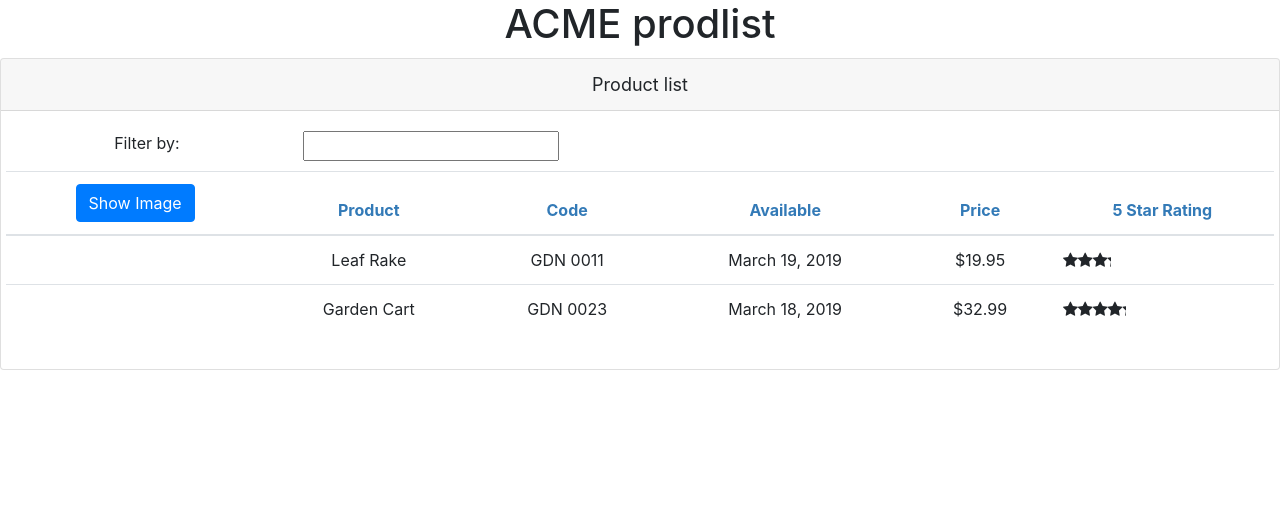
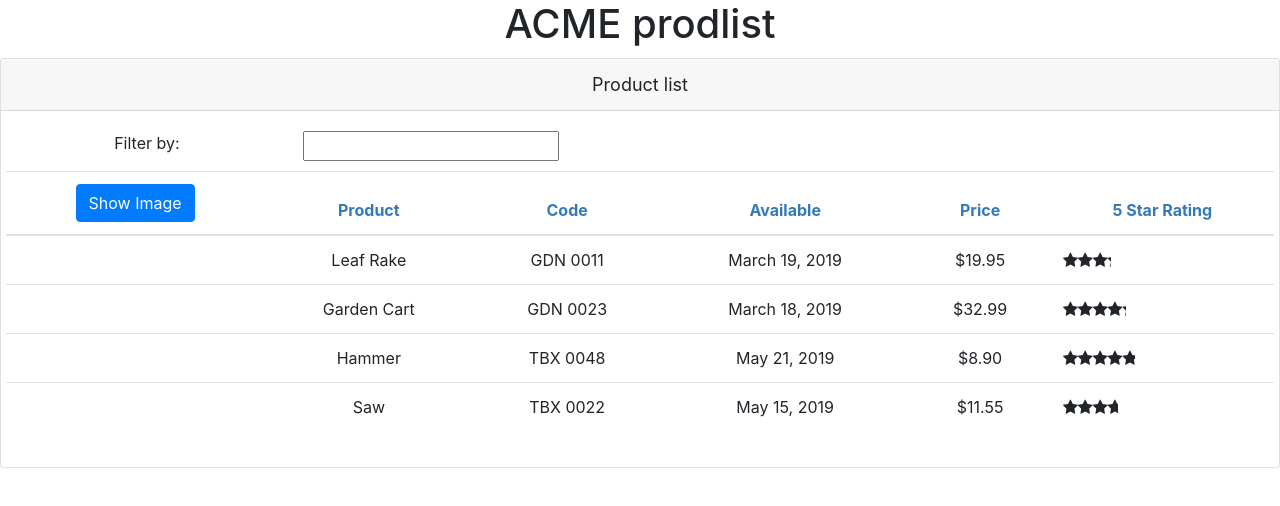
Before and after one commit to pradeepan90/https-github.com-pradeepan90-deborahKfull, an Angular app: page / in a window 1280 px wide. Shown: the top 506 px of the page. Built offline with nearby package versions, Linux system fonts and the light colour scheme.

Commit message:
1 file modified, 1 added

```diff
--- a/src/app/products/product-list.component.ts
+++ b/src/app/products/product-list.component.ts
@@ -1,5 +1,6 @@
 import { Component } from "@angular/core";
 import { IProduct } from "./product";
+import {ProductService} from "./product.service";
 
 @Component({
   selector: "pm-products",
@@ -11,28 +12,7 @@
   showImage: boolean = false;
   //listFilter: string = "cart";
   filteredProducts: IProduct[] = [];
-  products: IProduct[] = [
-    {
-      productId: 1,
-      productName: "Leaf Rake",
-      productCode: "GDN-0011",
-      releaseDate: "March 19, 2019",
-      description: "Leaf rake with 48-inch wooden handle.",
-      price: 19.95,
-      starRating: 3.2,
-      imageUrl: "assets/images/leaf_rake.png"
-    },
-    {
-      productId: 2,
-      productName: "Garden Cart",
-      productCode: "GDN-0023",
-      releaseDate: "March 18, 2019",
-      description: "15 gallon capacity rolling garden cart",
-      price: 32.99,
-      starRating: 4.2,
-      imageUrl: "assets/images/garden_cart.png"
-    }
-  ];
+  products: IProduct[] ;
   temp_listfilter = "";
   get listFilter(): string {
     return this.temp_listfilter;
@@ -43,8 +23,8 @@
       ? this.performFilter(this.listFilter)
       : this.products;
   }
-  constructor() {
-    this.filteredProducts = this.products;
+  constructor(private productService : ProductService) {
+
     this.listFilter = "";
   }
   toggleImage(): void {
@@ -60,4 +40,8 @@
         product.productName.toLocaleLowerCase().indexOf(filterBy) !== -1
     );
   }
+  ngOnInit(): void {
+    this.products = this.productService.getProducts();
+    this.filteredProducts = this.products;
+  }
 }
--- /dev/null
+++ b/src/app/products/product.service.ts
@@ -0,0 +1,97 @@
+import { Injectable } from '@angular/core';
+// import { HttpClient, HttpErrorResponse } from '@angular/common/http';
+// import { Observable, throwError } from 'rxjs';
+// import { catchError, tap, map } from 'rxjs/operators';
+
+import { IProduct } from './product';
+
+@Injectable({
+  providedIn: 'root'
+})
+export class ProductService {
+
+  getProducts(): IProduct[] {
+    return [
+  {
+    "productId": 1,
+    "productName": "Leaf Rake",
+    "productCode": "GDN-0011",
+    "releaseDate": "March 19, 2019",
+    "description": "Leaf rake with 48-inch wooden handle.",
+    "price": 19.95,
+    "starRating": 3.2,
+    "imageUrl": "assets/images/leaf_rake.png"
+  },
+  {
+    "productId": 2,
+    "productName": "Garden Cart",
+    "productCode": "GDN-0023",
+    "releaseDate": "March 18, 2019",
+    "description": "15 gallon capacity rolling garden cart",
+    "price": 32.99,
+    "starRating": 4.2,
+    "imageUrl": "assets/images/garden_cart.png"
+  },
+  {
+    "productId": 5,
+    "productName": "Hammer",
+    "productCode": "TBX-0048",
+    "releaseDate": "May 21, 2019",
+    "description": "Curved claw steel hammer",
+    "price": 8.9,
+    "starRating": 4.8,
+    "imageUrl": "assets/images/hammer.png"
+  },
+  {
+    "productId": 8,
+    "productName": "Saw",
+    "productCode": "TBX-0022",
+    "releaseDate": "May 15, 2019",
+    "description": "15-inch steel blade hand saw",
+    "price": 11.55,
+    "starRating": 3.7,
+    "imageUrl": "assets/images/saw.png"
+  }
+  ];
+
+  // If using Stackblitz, replace the url with this line
+  // because Stackblitz can't find the api folder.
+  // private productUrl = 'assets/products/products.json';
+
+
+  // private productUrl = 'api/products/products.json';
+
+  // constructor(private http: HttpClient) { }
+
+  // getProducts(): Observable<IProduct[]> {
+  //   return this.http.get<IProduct[]>(this.productUrl)
+  //     .pipe(
+  //       tap(data => console.log('All: ' + JSON.stringify(data))),
+  //       catchError(this.handleError)
+  //     );
+  // }
+
+  // getProduct(id: number): Observable<IProduct | undefined> {
+  //   return this.getProducts()
+  //     .pipe(
+  //       map((products: IProduct[]) => products.find(p => p.productId === id))
+  //     );
+  // }
+
+  // private handleError(err: HttpErrorResponse) {
+  //   // in a real world app, we may send the server to some remote logging infrastructure
+  //   // instead of just logging it to the console
+  //   let errorMessage = '';
+  //   if (err.error instanceof ErrorEvent) {
+  //     // A client-side or network error occurred. Handle it accordingly.
+  //     errorMessage = `An error occurred: ${err.error.message}`;
+  //   } else {
+  //     // The backend returned an unsuccessful response code.
+  //     // The response body may contain clues as to what went wrong,
+  //     errorMessage = `Server returned code: ${err.status}, error message is: ${err.message}`;
+  //   }
+  //   console.error(errorMessage);
+  //   return throwError(errorMessage);
+   }
+
+}
```
